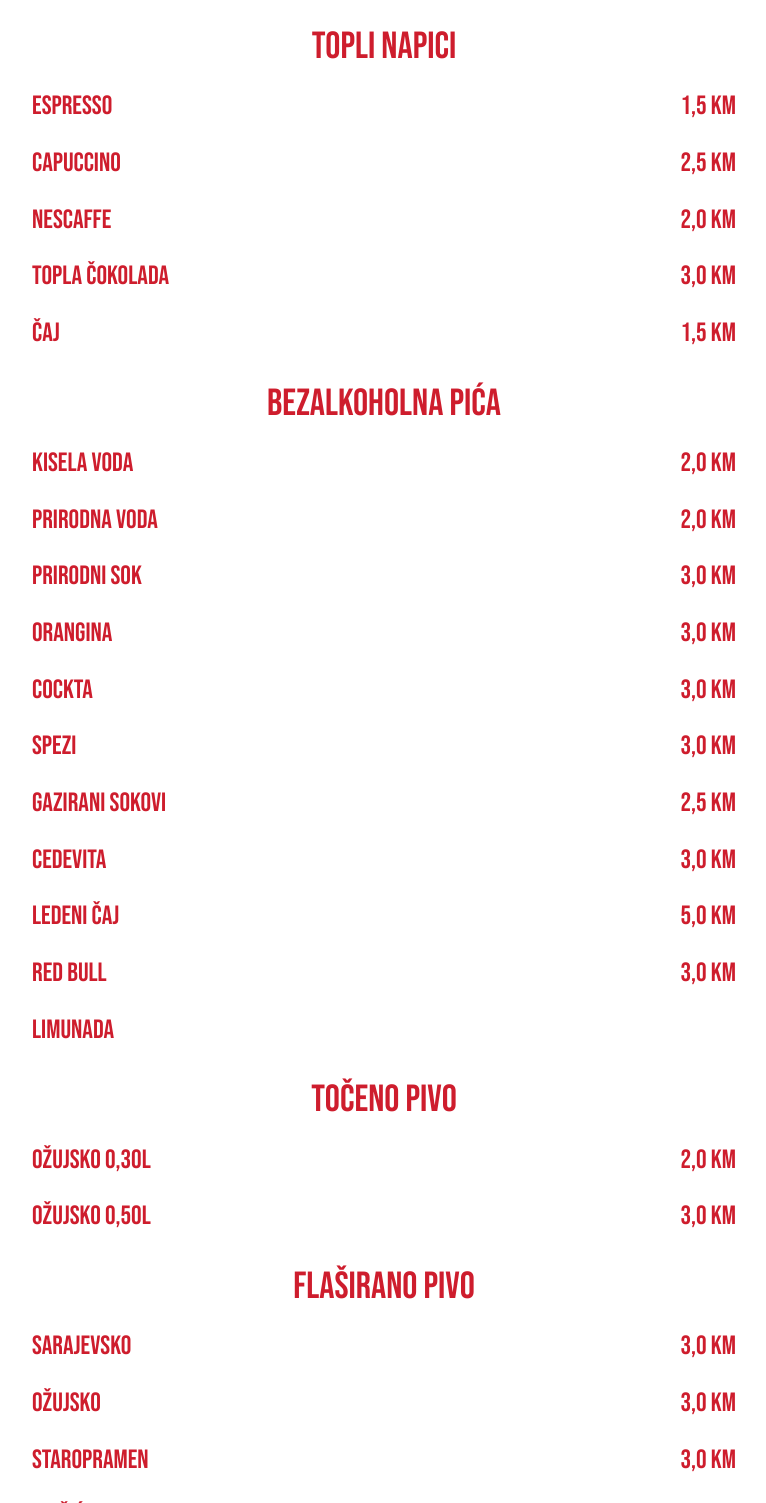
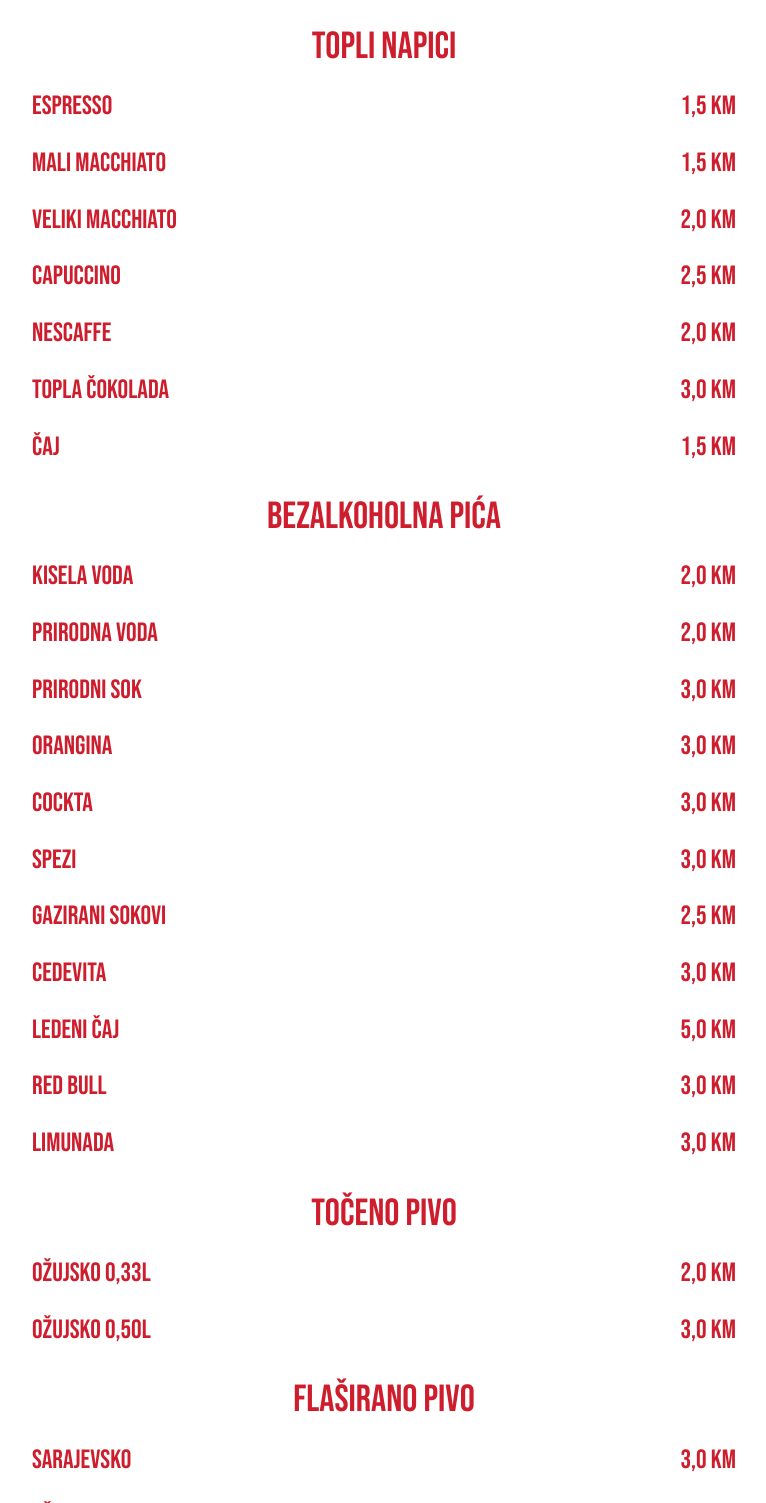
Before and after one commit to Emirjohn/Johnny, a plain HTML site: page index.html in a window 1280 px wide. Shown: the part 500-2003 px from the top of the page, without its empty margins (256-1022 px from the left). Drawn offline with nearby package versions, Linux system fonts and the light colour scheme; a web font is replaced by a local one.

Commit message:
Update index.html

```diff
--- a/index.html
+++ b/index.html
@@ -52,6 +52,8 @@
                 <div class="col" style="min-width: 200px;">
                     <ul class="list-group list-group-flush" style="min-width: 200px;">
                         <li class="list-group-item">Espresso</li>
+                        <li class="list-group-item">Mali macchiato</li>
+                        <li class="list-group-item">Veliki macchiato</li>
                         <li class="list-group-item">Capuccino</li>
                         <li class="list-group-item">Nescaffe</li>
                         <li class="list-group-item">Topla čokolada</li>
@@ -60,6 +62,8 @@
                 <div class="col2" style="max-width: 140px;">
                     <ul class="list-group list-group-flush">
                         <li class="list-group-item">1,5 KM</li>
+                        <li class="list-group-item">1,5 KM</li>
+                        <li class="list-group-item">2,0 KM</li>
                         <li class="list-group-item">2,5 KM</li>
                         <li class="list-group-item">2,0 KM</li>
                         <li class="list-group-item">3,0 KM</li>
@@ -95,6 +99,8 @@
                     <li class="list-group-item">3,0 KM</li>
                     <li class="list-group-item">5,0 KM</li>
                     <li class="list-group-item">3,0 KM</li>
+                    <li class="list-group-item">3,0 KM</li>
+
 
             </div>
         </div>
@@ -102,7 +108,7 @@
             <div class="row row-cols-2 g-4 justify-content-center">
                 <div class="col" style="min-width: 200px;">
                     <ul class="list-group list-group-flush" style="min-width: 200px;">
-                        <li class="list-group-item">Ožujsko 0,30l</li>
+                        <li class="list-group-item">Ožujsko 0,33l</li>
                         <li class="list-group-item">Ožujsko 0,50l</li>
 
                 </div>
```
